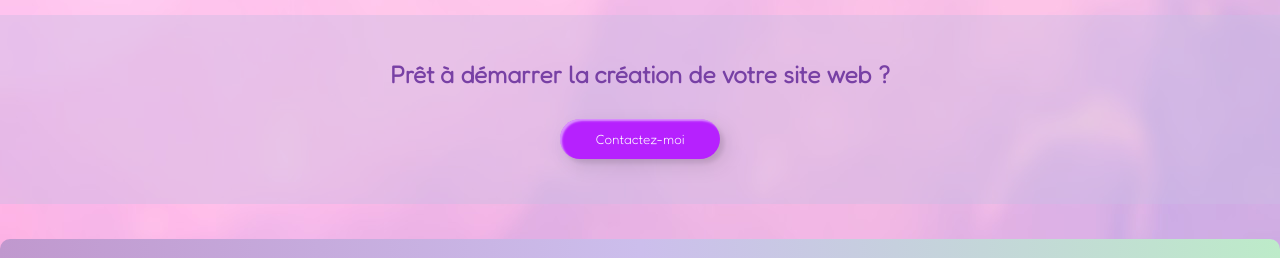
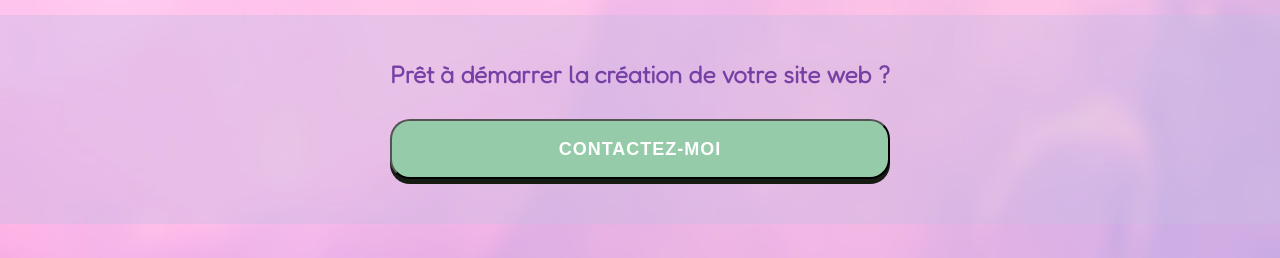
Before and after one commit to SergeMiro/sergemiro.site, a plain HTML site: page projects.html in a window 1280 px wide. Shown: the part 1770-2028 px from the top of the page. Drawn offline with nearby package versions, Linux system fonts and the light colour scheme.

Commit message:
correct buttons

```diff
--- a/css/style.css
+++ b/css/style.css
@@ -661,56 +661,34 @@ img {
 /*---------------------------------------------------*/
 
   .buttonContact {
-    width: 160px;
-    height: 40px;
-    color: #fff;
-    border-radius: 25px;
-    padding: 10px 25px;
-    font-weight: 500;
-    background: transparent;
-    cursor: pointer;
-    transition: all 0.3s ease;
-    position: relative;
-    display: inline-block;
-     box-shadow:inset 2px 2px 2px 0px rgba(255,255,255,.5),
-     7px 7px 20px 0px rgba(0,0,0,.1),
-     4px 4px 5px 0px rgba(0,0,0,.1);
-    outline: none;
-    justify-content: center;
-    background: #b621fe;
-    border: none;
-    z-index: 1;
-    font-family: 'Fredoka', sans-serif;
+	width: 60%;
+	max-width: 500px;
+	display: inline-block;
+	justify-content: center;
+	align-items: center;
+	min-height: 60px;
+	background-color: #96cbaa;
+	color: #fff;
+	font-size: 18px;
+	text-transform: uppercase;
+	letter-spacing: 1px;
+	font-weight: 700;
+	cursor: pointer;
+	border-radius: 20px;
+	box-shadow: 0 5px 0 #161b13;
+	transition: background-color 0.5s ease 0s;
+	position: relative;
+	top: 0;
   }
 
-  .buttonContact:after {
-    position: absolute;
-    content: "";
-    width: 0;
-    height: 100%;
-    top: 0;
-    right: 0;
-    z-index: -1;
-    background-color: #663dff;
-    border-radius: 25px;
-     box-shadow:inset 2px 2px 2px 0px rgba(255,255,255,.5),
-     7px 7px 20px 0px rgba(0,0,0,.1),
-     4px 4px 5px 0px rgba(0,0,0,.1);
-    transition: all 0.3s ease;
-  }
-  .buttonContact:hover {
-    color: #fff;
-  }
-  .buttonContact:hover:after {
-    left: 0;
-    width: 100%;
-  }
-  .buttonContact:active {
-    top: 2px;
-  }
+.buttonContact:hover {
+background-color: #b87ecfd4;
+}
 
-
-
+.buttonContact:active {
+	top: 3px;
+	box-shadow: 0 2px 0 #161b13;
+}
 
   .headerMenu ul {
    justify-content: center;
@@ -1198,7 +1176,7 @@ img {
 			top: 0;
 		}
 		.form__button:hover {
-			background-color: #4f6146;
+			background-color: #b87ecfd4;
 		}
 		.form__button:active {
 			top: 3px;
```
